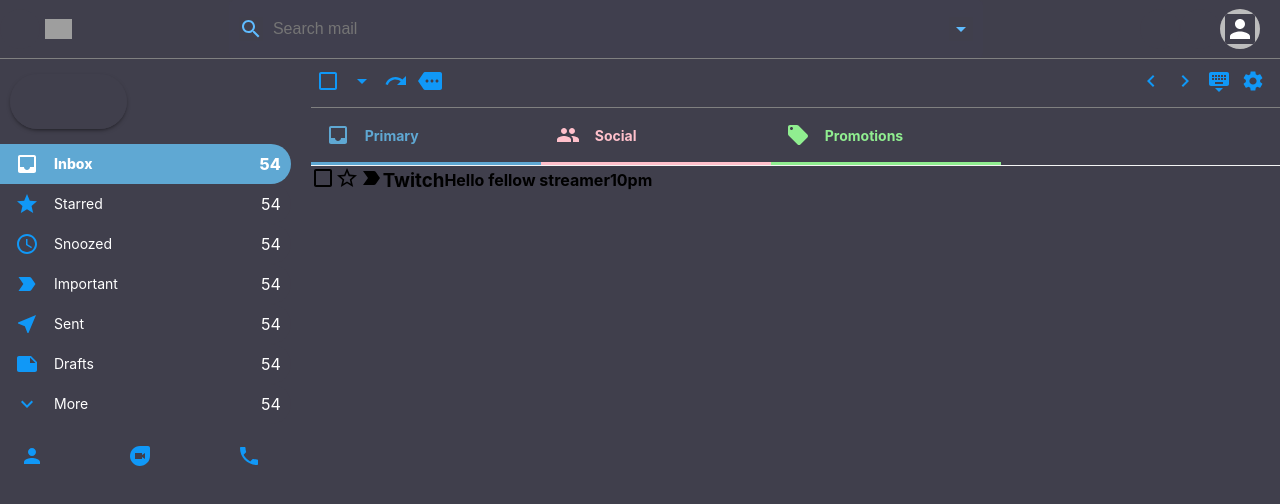
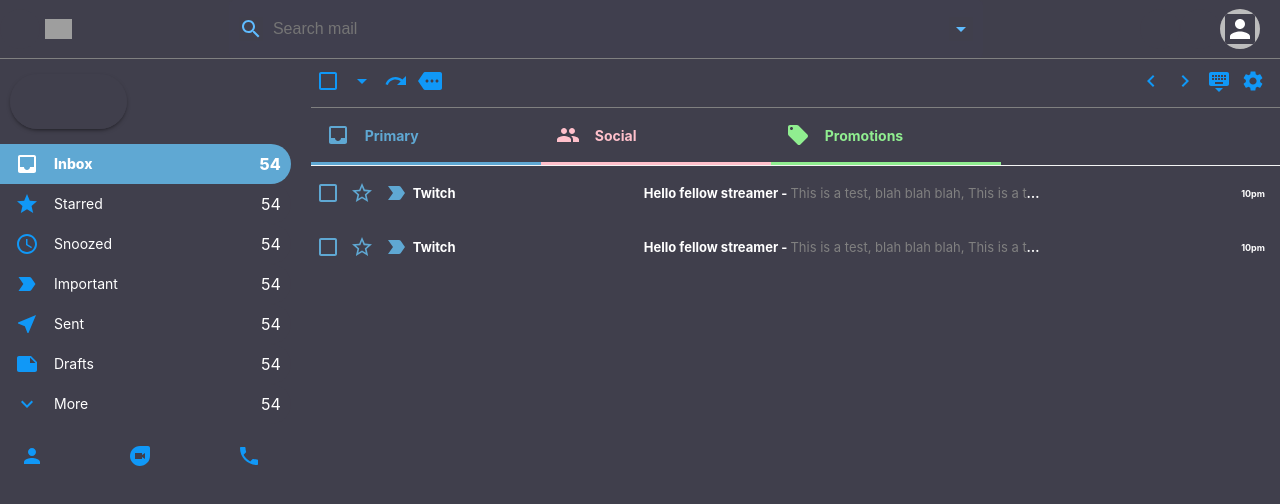
Before and after one commit to GethinDavies1990/gmail-clone, a React (Create React App) app: page / in a window 1280 px wide. Shown: the top 504 px of the page. Built offline with nearby package versions, Linux system fonts and the light colour scheme; grey boxes are pictures that could not be loaded.

Commit message:
stle: emailrow

```diff
--- a/src/Components/EmailListComponent/EmailList.jsx
+++ b/src/Components/EmailListComponent/EmailList.jsx
@@ -47,7 +47,14 @@ function EmailList() {
         <EmailRow
           title='Twitch'
           subject='Hello fellow streamer'
-          description='10pm'
+          description='This is a test, blah blah blah, This is a test, blah blah blahThis is a test, blah blah blahThis is a test, blah blah blah '
+          time='10pm'
+        />
+        <EmailRow
+          title='Twitch'
+          subject='Hello fellow streamer'
+          description='This is a test, blah blah blah, This is a test, blah blah blahThis is a test, blah blah blahThis is a test, blah blah blah '
+          time='10pm'
         />
       </div>
     </div>
--- a/src/Components/EmailListComponent/EmailRow.css
+++ b/src/Components/EmailListComponent/EmailRow.css
@@ -2,7 +2,6 @@
   display: flex;
   align-items: center;
   height: auto;
-  /* border-bottom: 1px solid gray; */
   cursor: pointer;
   z-index: 999;
 }
@@ -11,3 +10,50 @@
   border-top: 1px solid gray;
   box-shadow: 0px 4px 4px -2px rgba(0, 0, 0, 0.24);
 }
+
+.emailRow__options {
+  display: flex;
+  padding-top: 10px;
+  padding-bottom: 10px;
+}
+
+.emailRow__options > .MuiSvgIcon-root {
+  padding: 5px;
+  color: #5fa8d3;
+}
+
+.emailRow__message {
+  display: flex;
+  flex: 0.8;
+  align-items: center;
+  font-size: 13px;
+  color: white;
+}
+
+.emailRow__message > h4 {
+  width: 400px;
+  white-space: nowrap;
+  overflow: hidden;
+  text-overflow: ellipsis;
+  padding-left: 5px;
+  padding-right: 5px;
+  color: white;
+}
+
+.emailRow__title {
+  font-size: 13px;
+  flex: 0.3;
+  color: white;
+}
+
+.emailRow__time {
+  padding-right: 15px;
+  font-size: 9px;
+  font-weight: bold;
+  color: white;
+}
+
+.emailRow__description {
+  font-weight: 400;
+  color: gray;
+}
--- a/src/Components/EmailListComponent/EmailRow.jsx
+++ b/src/Components/EmailListComponent/EmailRow.jsx
@@ -20,10 +20,10 @@ function EmailRow({ title, subject, description, time, id }) {
       <div className='emailRow__message'>
         <h4>
           {subject}
-          <span className='emailRow__description'>{description}</span>
+          {" - "} <span className='emailRow__description'>{description}</span>
         </h4>
       </div>
-      <div className='emailRow__description'>{time}</div>
+      <p className='emailRow__time'>{time}</p>
     </div>
   );
 }
```
